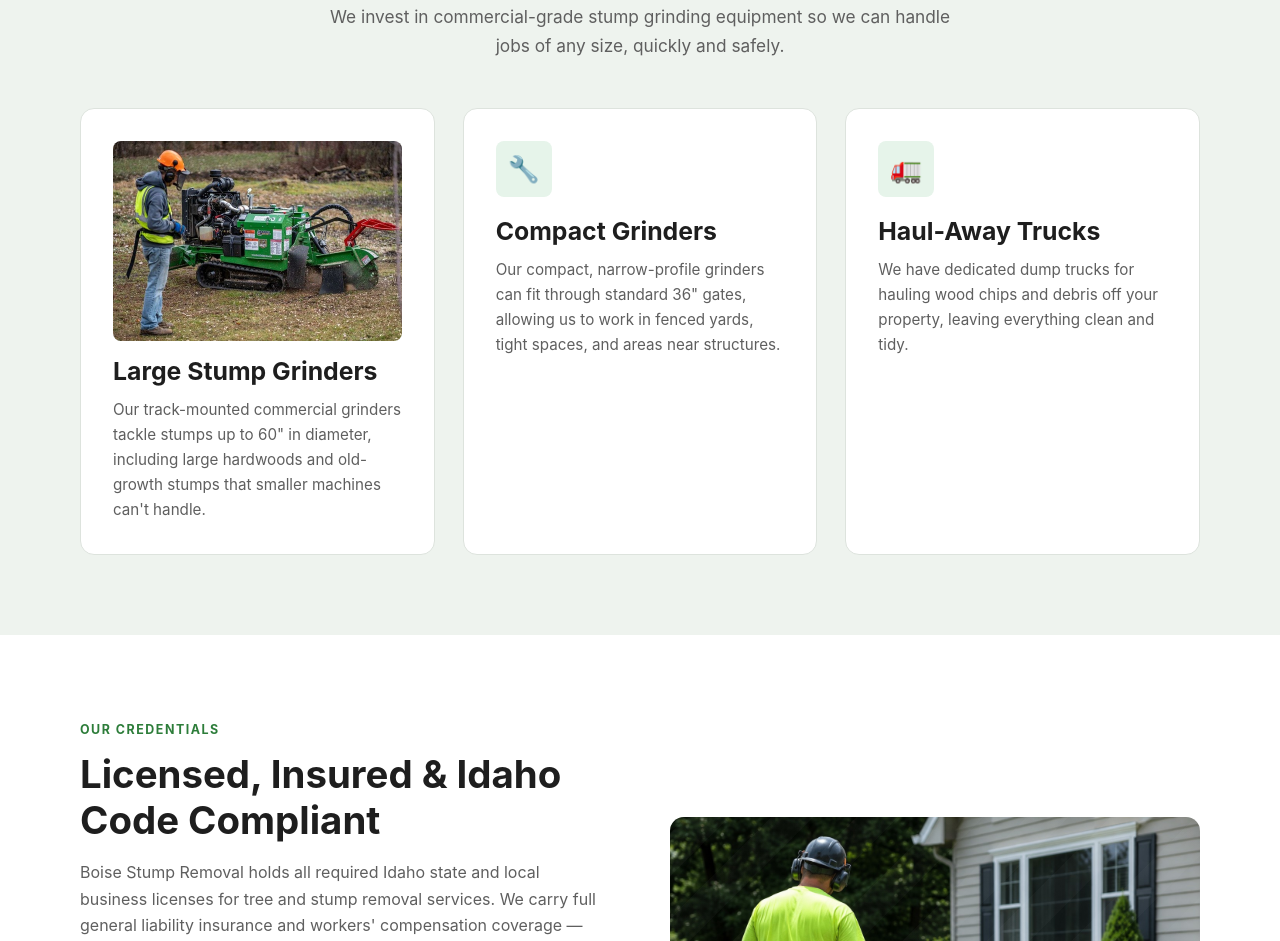
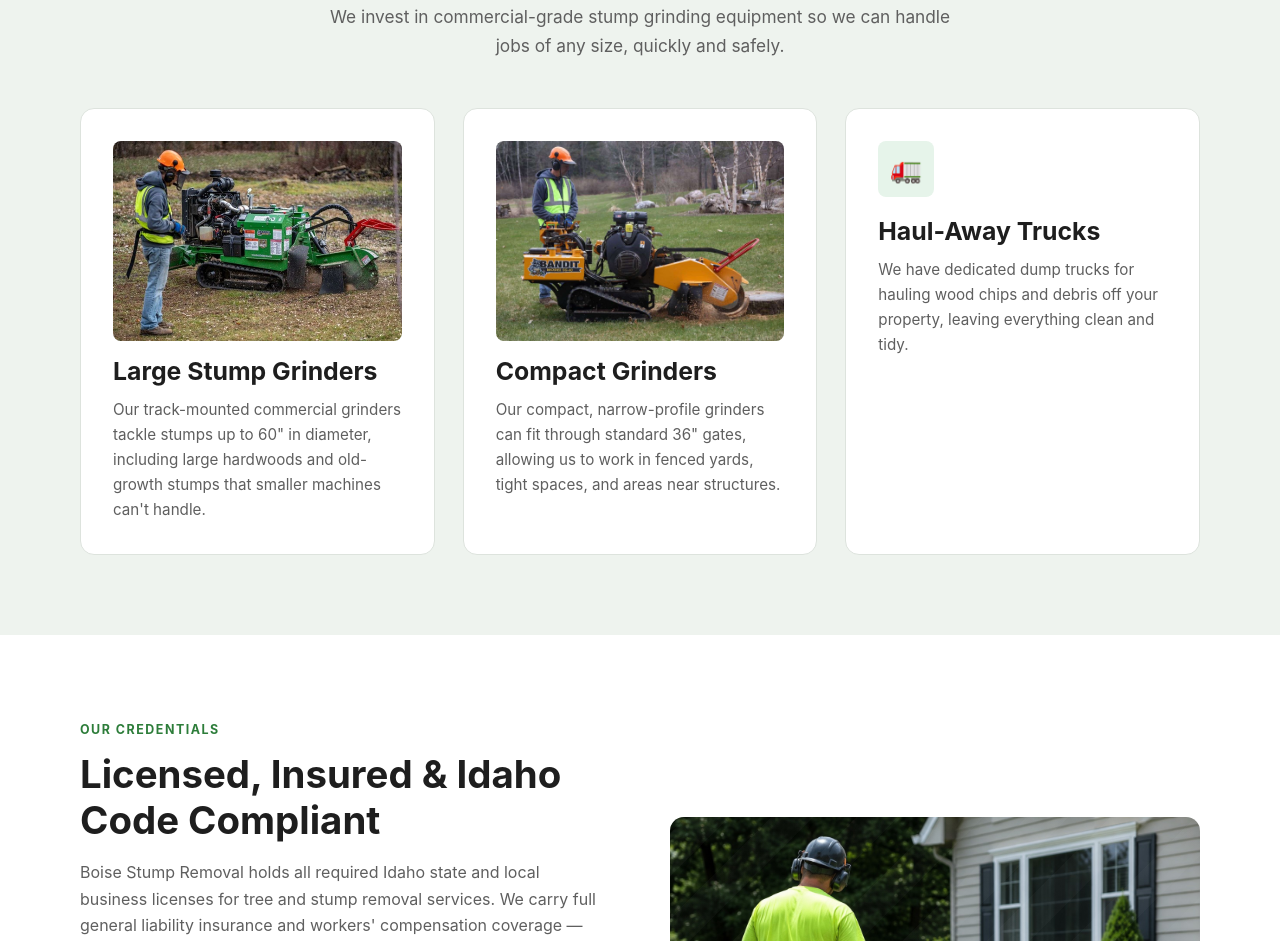
Before and after one commit to Sp423/boise-stump-removal, a plain HTML site: page about.html in a window 1280 px wide. Shown: the part 2345-3286 px from the top of the page. Drawn offline with Linux system fonts and the light colour scheme.

Commit message:
add compact grinder equipment photo

```diff
--- a/about.html
+++ b/about.html
@@ -134,7 +134,7 @@
           <p>Our track-mounted commercial grinders tackle stumps up to 60" in diameter, including large hardwoods and old-growth stumps that smaller machines can't handle.</p>
         </div>
         <div class="card">
-          <div class="card-icon green-bg">🔧</div>
+          <img src="images/equip-compact-grinder.jpg" alt="Compact stump grinder for tight spaces" style="width:100%; height:200px; object-fit:cover; border-radius:var(--radius); margin-bottom:16px;">
           <h3>Compact Grinders</h3>
           <p>Our compact, narrow-profile grinders can fit through standard 36" gates, allowing us to work in fenced yards, tight spaces, and areas near structures.</p>
         </div>
```
Also changed, not shown: images/equip-compact-grinder.jpg (added).
